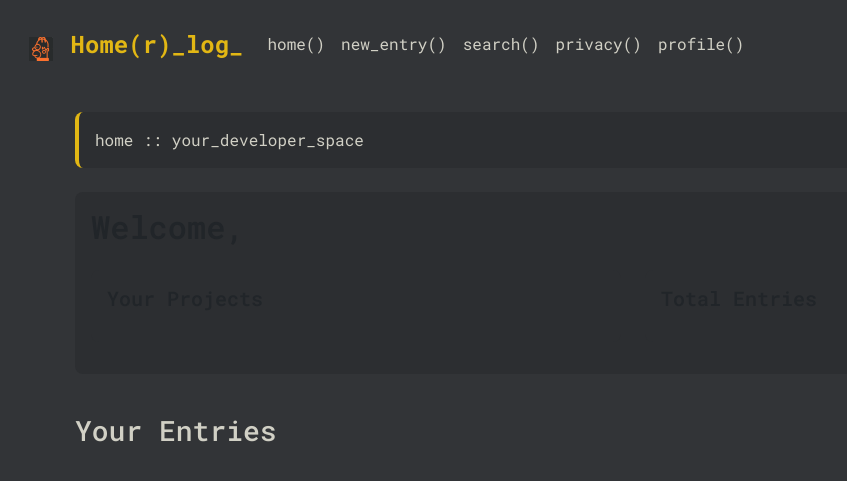
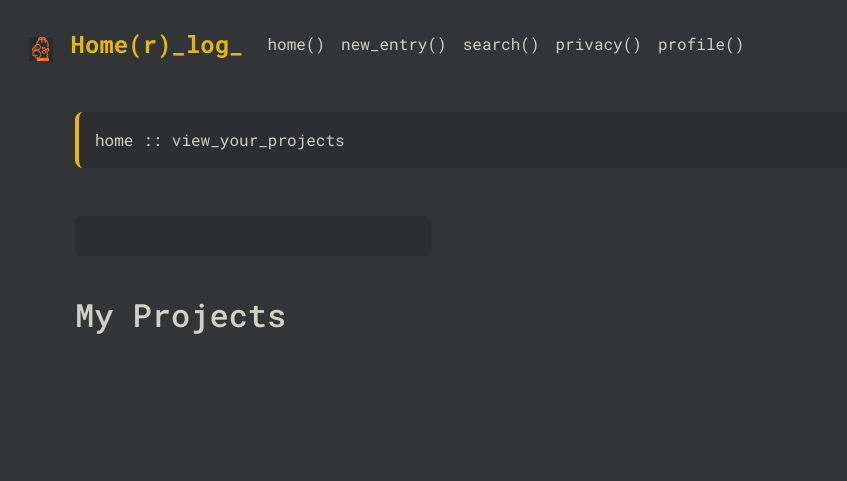
Before and after one commit to TempeHS/2025SE_Elliott.P_HSC, a Flask app: page /home in a window 1280 px wide. Shown: the top 481 px of the page, without its empty margins (7-854 px from the left). Run offline with Flask 3, Linux system fonts and the light colour scheme; the visitor is signed in with stand-in values (Sample User, id 1); some libraries are stand-ins or nearby versions.

Commit message:
patched the home page to show entries with a cool feature

```diff
--- a/static/js/app.js
+++ b/static/js/app.js
@@ -123,43 +123,76 @@ class SearchManager {
 
 class HomeManager {
     constructor() {
-        this.loadUserStats();
+        this.loadProjectData();
     }
 
-    async loadUserStats() {
+    async loadProjectData() {
         try {
             const response = await fetch('/api/entries/user-stats');
             const data = await response.json();
 
             if (!response.ok) throw new Error(data.error);
 
-            this.updateStats(data);
-            this.displayUserEntries(data.entries);
+            // group entries by project
+            const projectGroups = this.groupEntriesByProject(data.entries);
+            this.displayProjectCards(projectGroups);
         } catch (error) {
-            console.error('stats load failed:', error);
+            showNotification('Failed to load projects', 'error');
         }
     }
 
-    updateStats(data) {
-        const elements = {
-            '.developer-tag': data.developer_tag,
-            '.project-count': `${data.project_count} projects`,
-            '.entry-count': `${data.entry_count} entries`
-        };
+    groupEntriesByProject(entries) {
+        return entries.reduce((groups, entry) => {
+            if (!groups[entry.project]) {
+                groups[entry.project] = [];
+            }
+            groups[entry.project].push(entry);
+            return groups;
+        }, {});
+    }
 
-        Object.entries(elements).forEach(([selector, value]) => {
-            const element = document.querySelector(selector);
-            if (element) element.textContent = value;
+    displayProjectCards(projectGroups) {
+        const container = document.getElementById('projectCards');
+        if (!container) return;
+
+        container.innerHTML = Object.entries(projectGroups).map(([project, entries]) => `
+            <div class="col-md-6 col-lg-4 mb-4">
+                <div class="card project-card">
+                    <div class="card-body">
+                        <h5 class="card-title">${escapeHtml(project)}</h5>
+                        <div class="project-entries collapsed">
+                            ${entries.slice(0, 3).map(entry => this.createEntryPreview(entry)).join('')}
+                        </div>
+                        ${entries.length > 3 ? `
+                            <button class="btn btn-outline-primary expand-button"
+                                    onclick="event.stopPropagation(); this.closest('.project-card').querySelector('.project-entries').classList.toggle('collapsed')">
+                                Show ${entries.length - 3} more entries
+                            </button>
+                        ` : ''}
+                    </div>
+                </div>
+            </div>
+        `).join('');
+
+        // click handlers
+        document.querySelectorAll('.project-card').forEach(card => {
+            card.addEventListener('click', () => {
+                card.querySelector('.project-entries').classList.toggle('collapsed');
+            });
         });
     }
 
-    displayUserEntries(entries) {
-        const container = document.getElementById('userEntries');
-        if (container) {
-            container.innerHTML = entries.map(entry => createEntryCard(entry)).join('');
-        }
+    createEntryPreview(entry) {
+        return `
+            <div class="entry-preview mb-3">
+                <small class="text-muted">${new Date(entry.timestamp).toLocaleDateString()}</small>
+                <p class="mb-1">${escapeHtml(clipContent(entry.content, 2))}</p>
+                <a href="/entry/${entry.id}" class="stretched-link"></a>
+            </div>
+        `;
     }
 }
+
 
 class EntryViewer {
     constructor() {
@@ -320,6 +353,17 @@ class ProfileManager {
                     document.getElementById('verificationSection').style.display = 'block';
                     showNotification('verification code sent to your email', 'success');
                 }
+            } else {
+                const response = await fetch('/api/auth/disable-2fa', {
+                    method: 'POST',
+                    headers: {
+                        'X-CSRF-TOKEN': document.querySelector('meta[name="csrf-token"]').content
+                    }
+                });
+                if (response.ok) {
+                    document.getElementById('verificationSection').style.display = 'none';
+                    showNotification('2FA disabled successfully', 'success');
+                }
             }
         });
 
--- a/templates/home.html
+++ b/templates/home.html
@@ -1,48 +1,99 @@
 {% extends "base.html" %}
 
 {% block content %}
-<div class="container mt-4">
-    <div class="row">
-        <div class="col-12">
+<div class="container mt-5">
+    <div class="row mb-4">
+        <div class="col-md-4">
             <div class="card">
-                <div class="card-body">
-                    <h2 class="card-title">Welcome, <span class="developer-tag"></span></h2>
-                    <div class="row mt-4">
-                        <div class="col-md-6">
-                            <div class="card">
-                                <div class="card-body">
-                                    <h5>Your Projects</h5>
-                                    <p class="project-count"></p>
-                                </div>
-                            </div>
-                        </div>
-                        <div class="col-md-6">
-                            <div class="card">
-                                <div class="card-body">
-                                    <h5>Total Entries</h5>
-                                    <p class="entry-count"></p>
-                                </div>
-                            </div>
-                        </div>
-                    </div>
+                <div class="card-body text-center">
+                    <h3 class="developer-tag mb-2"></h3>
+                    <p class="project-count mb-1"></p>
+                    <p class="entry-count mb-0"></p>
                 </div>
             </div>
         </div>
     </div>
 
-    <div class="row mt-4">
+    <!--projects section -->
+    <div class="row">
         <div class="col-12">
-            <h3>Your Entries</h3>
-            <div id="userEntries"></div>
+            <h2 class="mb-4">My Projects</h2>
         </div>
     </div>
+
+    <div id="projectCards" class="row g-4">
+        <!-- project cards here -->
+    </div>
 </div>
+
+<style>
+.project-card {
+    cursor: pointer;
+    transition: transform 0.2s, box-shadow 0.2s;
+    border-radius: 12px;
+}
+
+.project-card:hover {
+    transform: translateY(-5px);
+    box-shadow: 0 4px 15px rgba(0,0,0,0.1);
+}
+
+.project-entries.collapsed {
+    max-height: 400px;
+    overflow: hidden;
+    position: relative;
+}
+
+.project-entries.collapsed::after {
+    content: '';
+    position: absolute;
+    bottom: 0;
+    left: 0;
+    right: 0;
+    height: 50px;
+    background: linear-gradient(transparent, white);
+}
+
+.expand-button {
+    width: 100%;
+    margin-top: 10px;
+    border-radius: 8px;
+    transition: all 0.2s;
+}
+
+.entry-preview {
+    padding: 10px;
+    border-radius: 8px;
+    background: #f8f9fa;
+    margin-bottom: 10px;
+    position: relative;
+}
+
+.entry-preview:hover {
+    background: #e9ecef;
+}
+
+.card {
+    border: none;
+    box-shadow: 0 2px 8px rgba(0,0,0,0.05);
+}
+
+.developer-tag {
+    color: #2c3e50;
+    font-weight: 600;
+}
+
+.project-count, .entry-count {
+    color: #6c757d;
+    font-size: 1.1rem;
+}
+</style>
 {% endblock %}
 
 {% block message_box %}
 <div class="container mt-4">
     <div class="message-box">
-        <p class="mono-text">home :: your_developer_space</p>
+        <p class="mono-text">home :: view_your_projects</p>
     </div>
 </div>
 {% endblock %}
```
